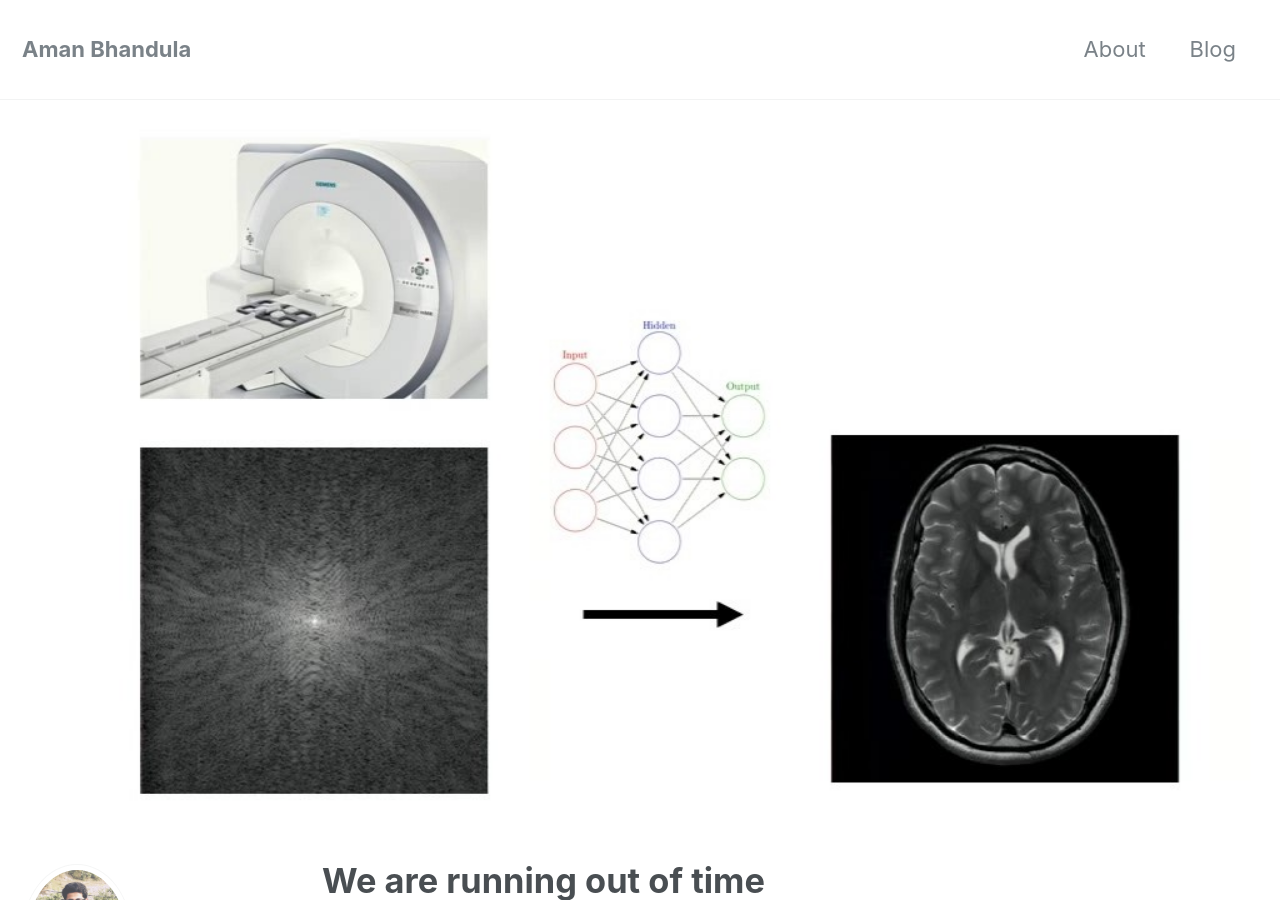
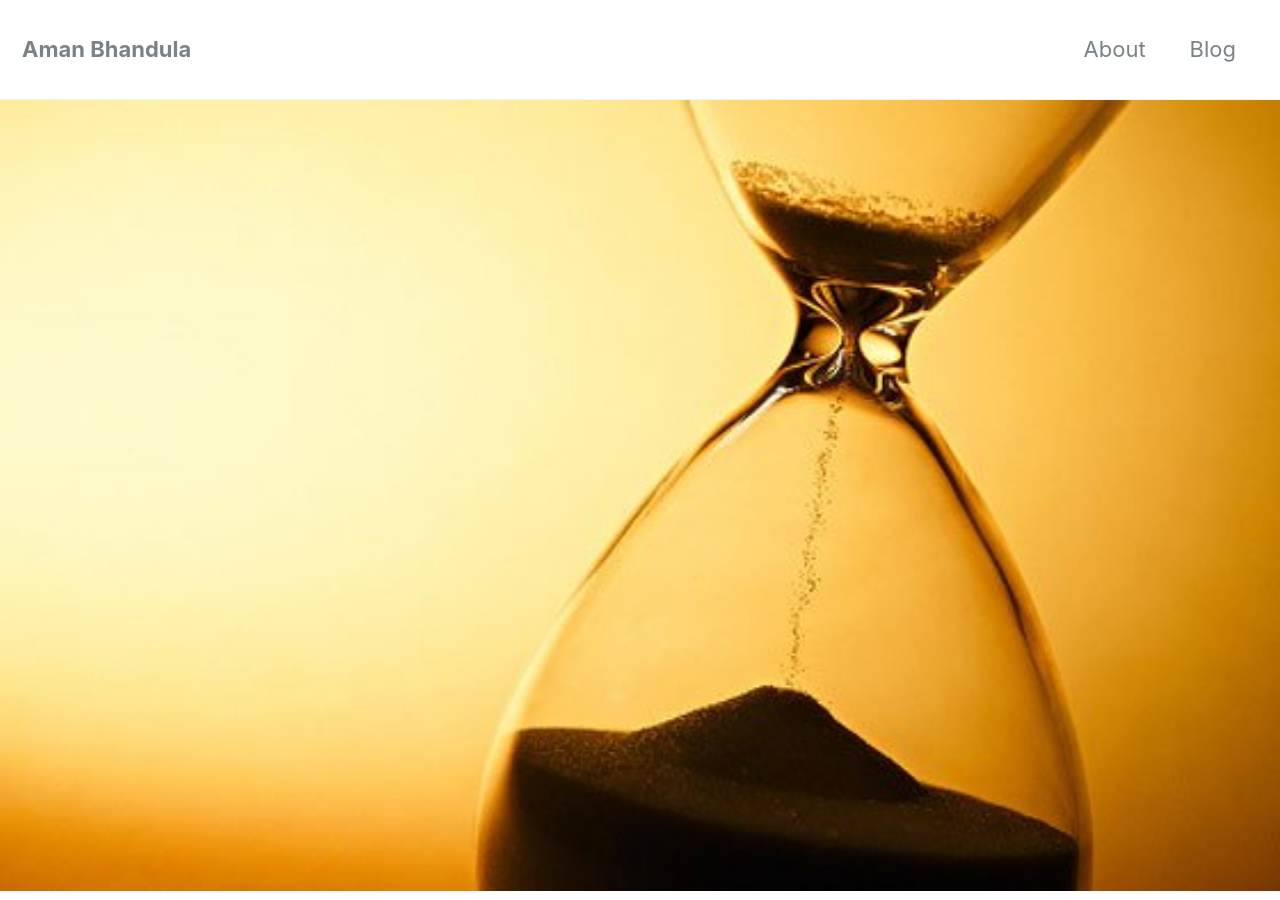
Before and after one commit to Amanbhandula/Amanbhandula.github.io, a Jekyll site: the page built from _posts/2019-08-30-RunningOutOfTime.md, in a window 1280 px wide and 900 px high. Built offline with Jekyll 4.4.1, drawn with Linux system fonts in a browser that asks for light colours; nearby versions of some CDN libraries.

Commit message:
changed bg

```diff
--- a/_posts/2019-08-30-RunningOutOfTime.md
+++ b/_posts/2019-08-30-RunningOutOfTime.md
@@ -3,7 +3,7 @@
 date: 2019-08-30
 tags: [Healthcare India, Farmako Healthcare]
 header:
-  image: "/images/personal/reconstruct.jpg"
+  image: "/images/personal/runningOutOfTime.jpeg"
 excerpt: "We are running out of time"
 mathjax: "true"
 ---
```
Also changed, not shown: images/personal/runningOutOfTime.jpeg (added).
